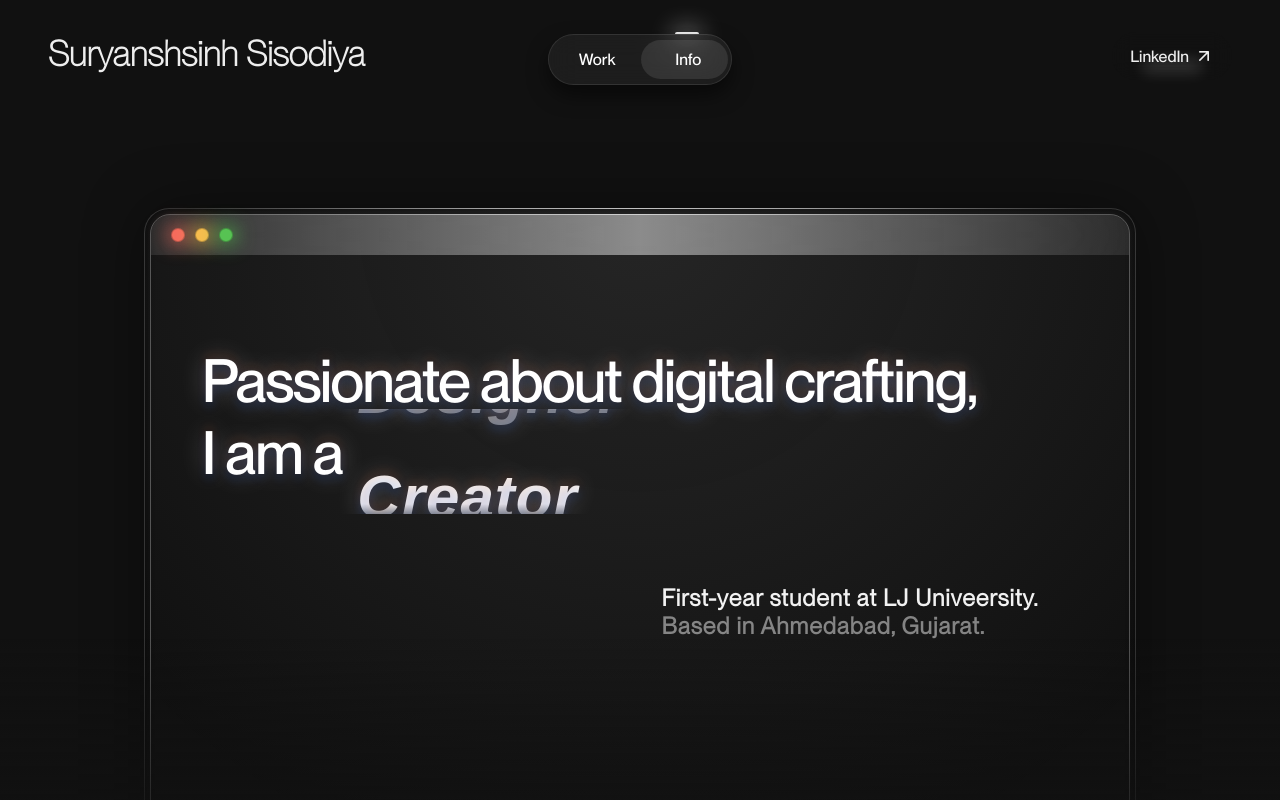
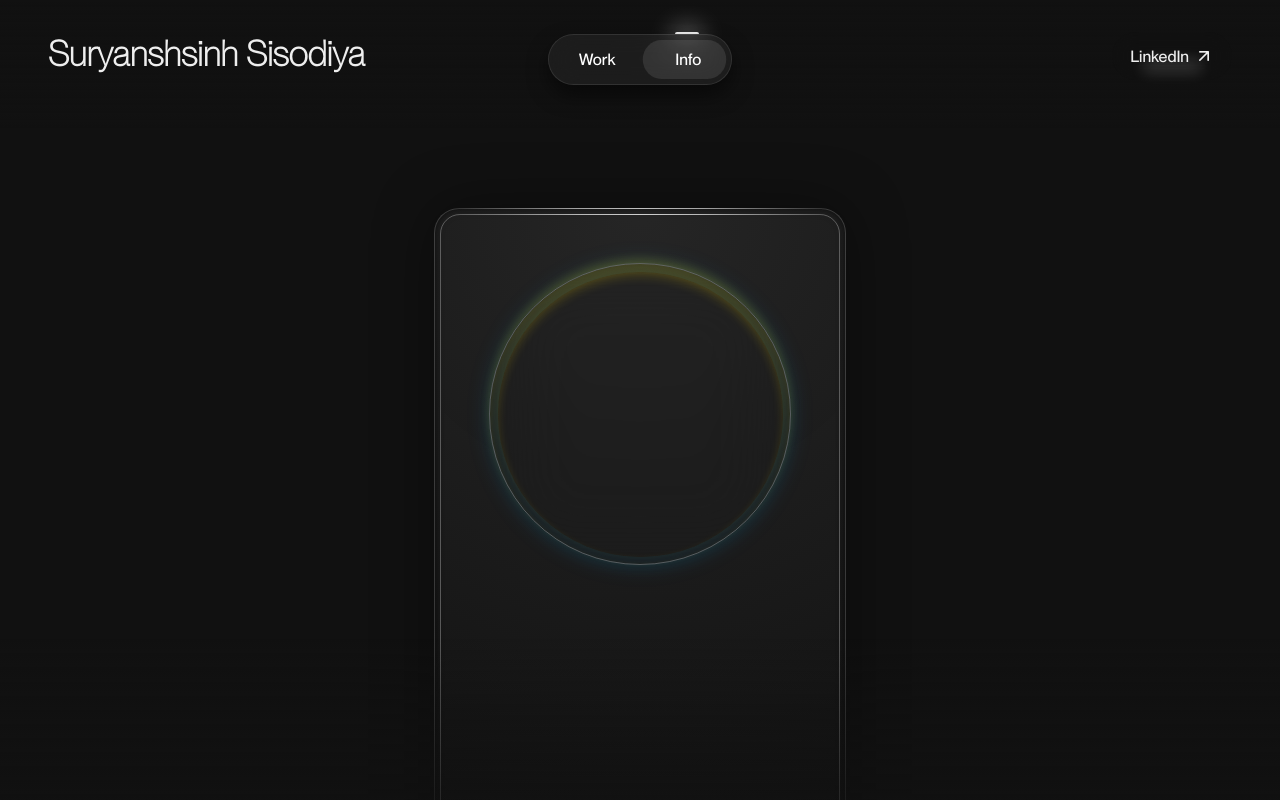
Before and after one commit to suryanshsinh/Suryanshsinh, a React (Vite) app: page / in a window 1280 px wide. Both pictures are taken after a click on the element "Info". Shown: the top 800 px of the page. Built offline with nearby package versions, Linux system fonts and the light colour scheme; a web font is replaced by a local one.

Commit message:
loading-transitionfixes-infopage

```diff
--- a/src/App.jsx
+++ b/src/App.jsx
@@ -1,14 +1,29 @@
 import React from "react"
 import Navbar from "./components/Navbar"
 import Window from "./components/Window"
+import Loading from "./components/Loading"
+import Info from "./components/Info"
 import ProjectCard from "./components/ProjectCard"
 
 export default function App() {
     const [workPage, setWorkPage] = React.useState(true);
+    const [loading, setLoading] = React.useState(true);
+
+    React.useEffect(() => {
+        setTimeout(() => {
+            setLoading(false);
+        }, 0);
+    }, [loading]);
 
     return (
         <div className="app"><div className="glare-top"></div>
-            <Navbar workPage={workPage} setWorkPage={setWorkPage}/>
+            <Navbar workPage={workPage} setWorkPage={setWorkPage} setLoading={setLoading}/>
+            {
+                (loading)
+                ?   (<Loading /> )
+                :   (workPage) ?
+                (
+                    <>
                         <main>
                             <Window />
                             <div className="fade-out"></div>
@@ -16,6 +31,18 @@ export default function App() {
                         <section>
                             <ProjectCard />
                         </section>
+                    </>
+                )
+                :
+                (
+                    <>
+                        <main>
+                            <Info />
+                            <div className="fade-out"></div>
+                        </main>
+                    </>
+                )
+            }
         </div>
     )
 }
--- /dev/null
+++ b/src/components/Info.jsx
@@ -0,0 +1,16 @@
+import React from "react";
+import "./info.css";
+
+export default function Info() {
+    return (
+        <div className="info">
+        <div className="glare-top"></div>
+            <div className="info-outline">
+            <div className="glare-top"></div>
+                <div className="pfp-outline">
+                    <div className="pfp"></div>
+                </div>
+            </div>
+        </div>
+    )
+}
--- /dev/null
+++ b/src/components/Loading.jsx
@@ -0,0 +1,10 @@
+import React from "react";
+
+export default function Loading() {
+    return (
+        <div className="loading">
+            <div className="loading-text">Loading...</div>
+            <div className="loading-line"></div>
+        </div>
+    )
+}
--- a/src/components/Navbar.jsx
+++ b/src/components/Navbar.jsx
@@ -3,7 +3,7 @@ import { CSSTransition } from "react-transition-group";
 import linkImage from "../assets/link.png";
 import './navbar.css';
 
-export default function Navbar({workPage, setWorkPage}) {
+export default function Navbar({workPage, setWorkPage, setLoading}) {
     const links = [
         {link: 'https://linkedin/in/suryanshsinh', text: 'LinkedIn', external: true},
     ]
@@ -21,6 +21,7 @@ export default function Navbar({workPage, setWorkPage}) {
 
     return (
         <nav>
+            <div className="fade-in"></div>
             <div className="nav">
                 <h1 className="logo">Suryanshsinh Sisodiya</h1>
                 <div className="page-menu">
@@ -39,8 +40,8 @@ export default function Navbar({workPage, setWorkPage}) {
                         >
                             <div className="page-button-bg"></div>
                         </CSSTransition>
-                        <div className="page-button work" onClick={() => setWorkPage(true)}>Work</div>
-                        <div className="page-button info" onClick={() => setWorkPage(false)}>Info</div>
+                        <div className="page-button" onClick={() => {setWorkPage(true); setLoading(true)}}>Work</div>
+                        <div className="page-button" onClick={() => {setWorkPage(false); setLoading(true)}}>Info</div>
                     </div>
                 </div>
                 <div className="links">
--- a/src/components/Window.jsx
+++ b/src/components/Window.jsx
@@ -20,7 +20,7 @@ export default function Window() {
                 <div className="window-content">
                     <HeroText />
                     <div className="subtitles">
-                        <h3 className="subtitle">First-year student at LJ Univeersity.</h3>
+                        <h3 className="subtitle">First-year IT student at LJ Univeersity.</h3>
                         <h3 className="subtitle">Based in Ahmedabad, Gujarat.</h3>
                     </div>
                     {/* <div className="scroll-indicator">
--- /dev/null
+++ b/src/components/info.css
@@ -0,0 +1,49 @@
+.info {
+    margin: 3rem;
+    position: relative;
+    display: flex;
+    flex-direction: column;
+    height: 700px;
+    border: 2px solid #f2f2f2;
+    border: 1px solid rgba(242, 242, 242, .15);
+    border-radius: 25px;
+    max-width: 1000px;
+    background-image: radial-gradient(circle farthest-side at 50% 0, rgba(220, 220, 220, .1), rgba(0, 0, 0, 0));
+    box-shadow: inset 0 0 8px rgba(0, 0, 0, .6), 0 0 60px rgba(0, 0, 0, .4), 0 0 0;
+    animation: slide-up 1s ease-in-out;
+}
+
+.info-outline {
+    padding: 3rem;
+    position: relative;
+    display: flex;
+    flex-direction: column;
+    border-radius: 20px;
+    height: 100%;
+    border: 1px solid rgba(242, 242, 242, .3);
+    margin: 5px;
+}
+
+.pfp-outline {
+    display: flex;
+    justify-content: center;
+    align-items: center;
+    border-radius: 50%;
+    height: 300px;
+    width: 300px;
+    border: 1px solid rgba(242, 242, 242, .3);
+    backdrop-filter: blur(40px);
+    background-size: 102%;
+    background-position: center;
+    box-shadow: inset 0 5px 10px rgba(255, 221, 0, 0.15), 0 -5px 10px rgba(255, 221, 0, 0.15), 0 0px 25px rgba(0, 179, 255, 0.15);
+}
+
+.pfp {
+    border-radius: 50%;
+    height: 95%;
+    width: 95%;
+    /* background-image: url('../assets/a.jpeg'); */
+    background-size: 102%;
+    background-position: center;
+    box-shadow: inset 0 5px 10px rgba(255, 221, 0, 0.15), 0 -5px 10px rgba(255, 221, 0, 0.15), 0 0px 25px rgba(0, 179, 255, 0.15);
+}
--- a/src/components/navbar.css
+++ b/src/components/navbar.css
@@ -41,28 +41,28 @@
     right: auto;
     bottom: 5px;
     z-index: -1;
-    transform: translate(0%);
+    transform: translateX(0%);
 }
 
 .animate-page-bg-enter {
-    transform: translate(100%);
+    transform: translateX(100%) scaleX(96%);
 }
 .animate-page-bg-enter-active {
-    transform: translate(0%);
+    transform: translateX(0%) scaleX(100%);
     transition: transform 500ms ease;
 }
 .animate-page-bg-enter-done{
-    transform: translate(0%);
+    transform: translateX(0%) scaleX(100%);
 }
 .animate-page-bg-exit {
-    transform: translate(0%);
+    transform: translateX(0%) scaleX(100%);
 }
 .animate-page-bg-exit-active {
-    transform: translate(100%);
+    transform: translateX(100%) scaleX(96%);
     transition: transform 500ms ease;
 }
 .animate-page-bg-exit-done{
-    transform: translate(100%);
+    transform: translateX(100%) scaleX(96%);
 }
 
 .page-button {
--- a/src/components/window.css
+++ b/src/components/window.css
@@ -10,6 +10,18 @@
     max-width: 1000px;
     background-image: radial-gradient(circle farthest-side at 50% 0, rgba(220, 220, 220, .1), rgba(0, 0, 0, 0));
     box-shadow: inset 0 0 8px rgba(0, 0, 0, .6), 0 0 60px rgba(0, 0, 0, .4), 0 0 0;
+    animation: slide-up 1s ease-in-out;
+}
+
+@keyframes slide-up {
+    0% {
+        opacity: 0;
+        transform: translateY(20%);
+    }
+    100% {
+        opacity: 1;
+        transform: translateY(0%);
+    }
 }
 
 .window {
@@ -18,7 +30,6 @@
     flex-direction: column;
     border-radius: 20px;
     height: 100%;
-    border: 1px solid rgba(242, 242, 242, .3);
     border: 1px solid rgba(242, 242, 242, .3);
     margin: 5px;
 }
@@ -108,7 +119,7 @@
     height: 105px;
     color: transparent;
     overflow: hidden;
-    margin-top: -8px;
+    margin-top: -10px;
     margin-left: -5px;
 }
 
--- a/src/index.css
+++ b/src/index.css
@@ -9,6 +9,7 @@ body {
   font-family: "Neue Montreal Medium";
   background-color: #111;
   overflow-x: hidden;
+  overflow-y: scroll;
 }
 
 .app {
@@ -84,6 +85,77 @@ section {
   pointer-events: none;
 }
 
+.fade-in {
+  position: absolute;
+  top: 0;
+  left: 0;
+  background: linear-gradient(rgba(17,17,17,1) 0%, rgba(17,17,17,0) 100%);
+  height: 150%;
+  width: 100%;
+  pointer-events: none;
+  z-index: -1;
+}
+
+.loading {
+  position: absolute;
+  top: 50%;
+  left: 50%;
+  transform: translate(-50%, -50%);
+  color: white;
+  animation: fade-out 3.1s ease-in-out infinite;
+}
+
+.loading-text {
+  font-size: 1.3rem;
+  margin-bottom: 0.2rem;
+}
+
+.loading-line {
+  position: absolute;
+  bottom: 0;
+  left: 0;
+  right: 0;
+  height: 2px;
+  background: #fff;
+  border-radius: 5px;
+  animation: loading-line 3.1s ease-in-out infinite;
+}
+
+@keyframes loading-line {
+  0% {
+    left: 0;
+    right: 100%;
+  }
+  20% {
+    left: 0;
+    right: 40%;
+  }
+  70% {
+    left: 0;
+    right: 20%;
+  }
+  90% {
+    left: 0;
+    right: 0%;
+  }
+  100% {
+    left: 0;
+    right: 0;
+  }
+}
+
+@keyframes fade-out {
+  0% {
+    opacity: 1;
+  }
+  90% {
+    opacity: 1;
+  }
+  100% {
+    opacity: 0;
+  }
+}
+
 ::-webkit-scrollbar {
   width: 10px;
 }
```
Also changed, not shown: src/assets/a.jpeg (added). Lines whose indentation alone changed are shown as unchanged.
